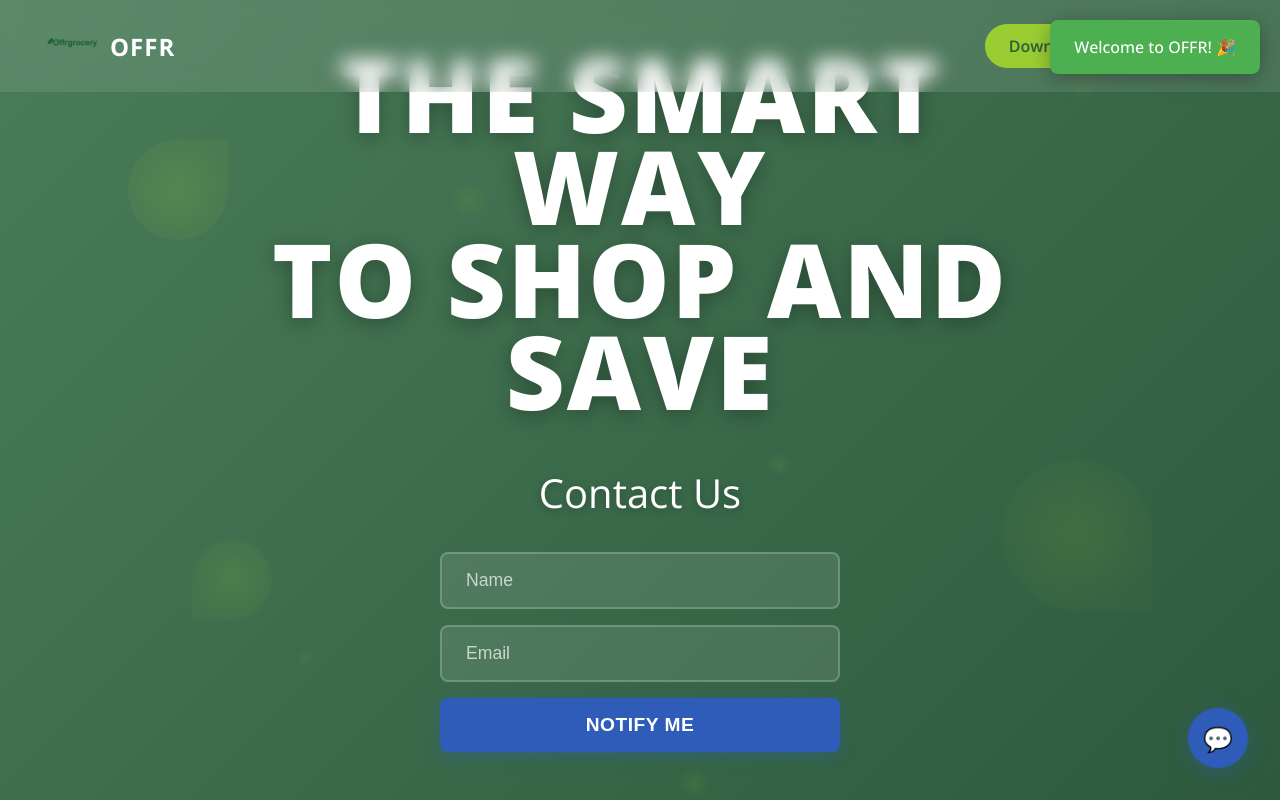
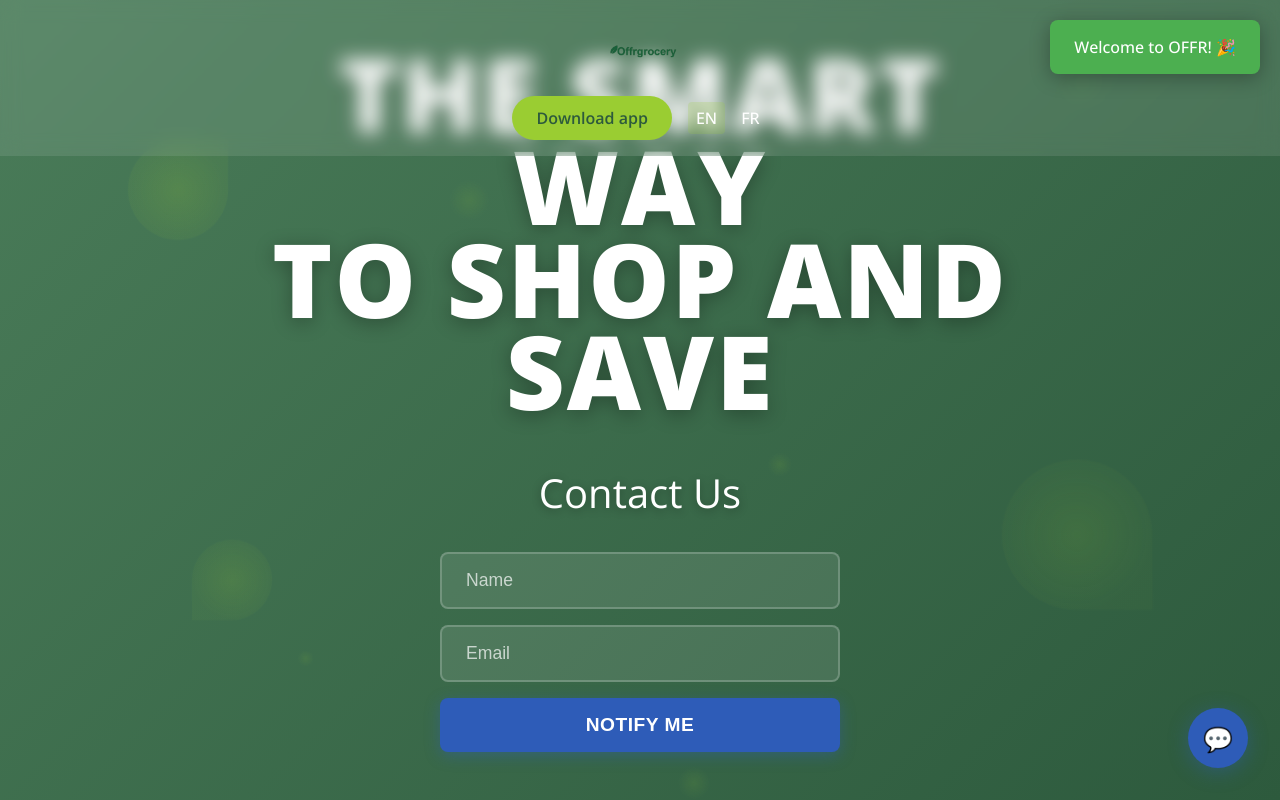
Before and after one commit to VMotta1/offrgrocery-landing, a website: page index.html in a window 1280 px wide. Shown: the top 800 px of the page. Drawn offline with nearby package versions, Linux system fonts and the light colour scheme.

Commit message:
logo centered

```diff
--- a/index.html
+++ b/index.html
@@ -18,10 +18,6 @@
       <img src="./offrgrocerylogo.png" alt="OFFR Logo" class="logo">
     </div>
     <div class="nav-container">
-      <a href="#" class="logo brand-container">
-        <img src="./offrgrocerylogo.png" alt="O" class="logo-letter">
-        <span>OFFR</span>
-      </a>
       <ul class="nav-links" id="navLinks">
       </ul>
       <div class="nav-right">
--- a/styles.css
+++ b/styles.css
@@ -19,7 +19,7 @@ nav {
 nav.scrolled { background: rgba(255, 255, 255, 0.95); backdrop-filter: blur(20px); }
 
 .nav-container {
-  display: flex; justify-content: space-between; align-items: center;
+  display: flex; justify-content: center; align-items: center;
   max-width: 1200px; margin: 0 auto;
 }
 
@@ -33,7 +33,8 @@ nav.scrolled .nav-links a { color: #2d5a3d; }
 }
 .nav-links a:hover::after { width: 100%; }
 
-.logo { font-size: 1.8rem; font-weight: 800; color: white; text-decoration: none; letter-spacing: 1px; }
+.logo { height: 80px; /* adjust size */
+  width: auto; }
 nav.scrolled .logo { color: #2d5a3d; }
 
 .nav-right { display: flex; gap: 1rem; align-items: center; }
@@ -125,7 +126,9 @@ nav.scrolled .lang-switcher a { color: #2d5a3d; }
 
 /* Remove the separate logo container since we're integrating it */
 .logo-container {
-  display: none;
+  display: flex;
+  justify-content: center;
+  flex: 1; /* let it grow and center itself */
 }
 
 /* Chat Widget */
```
